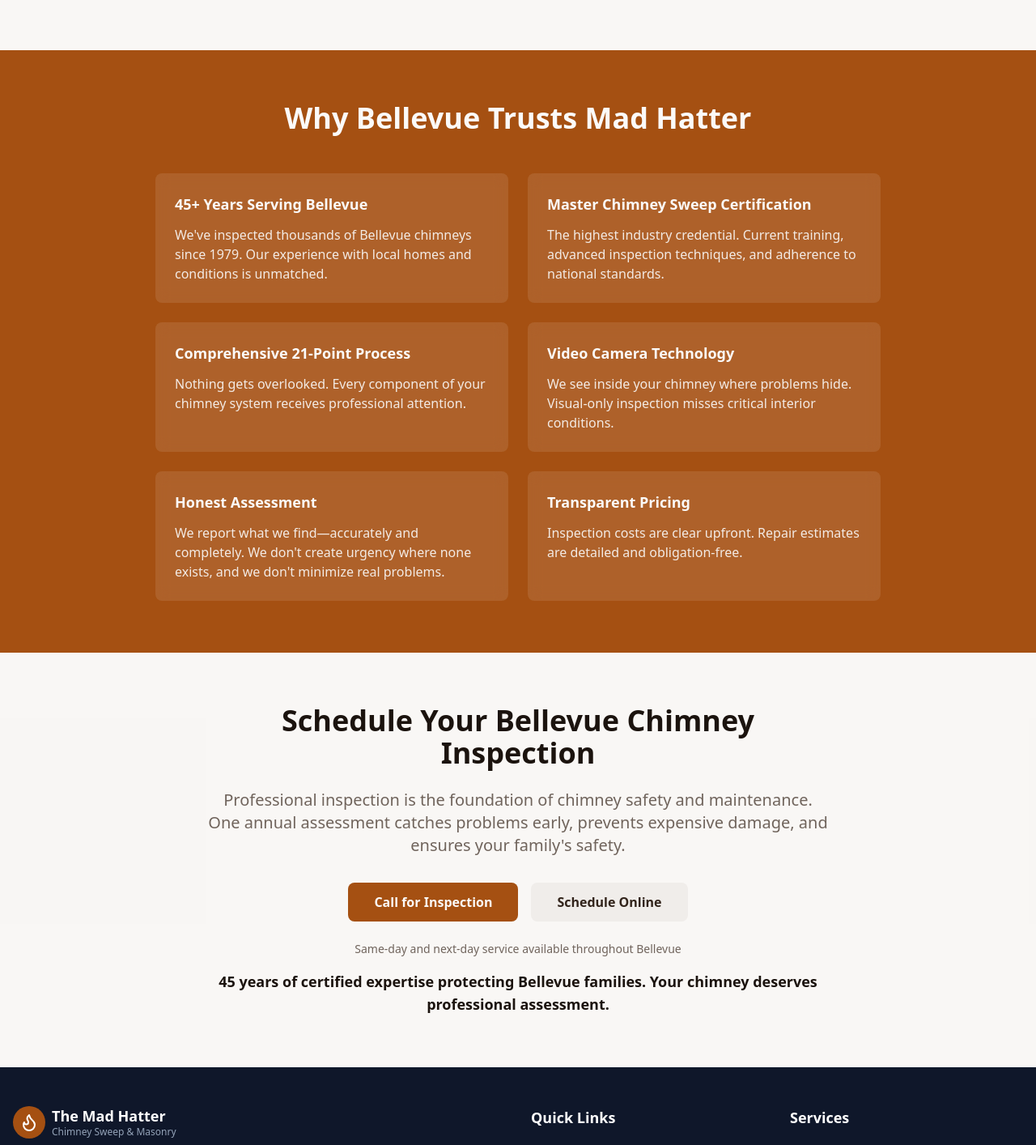
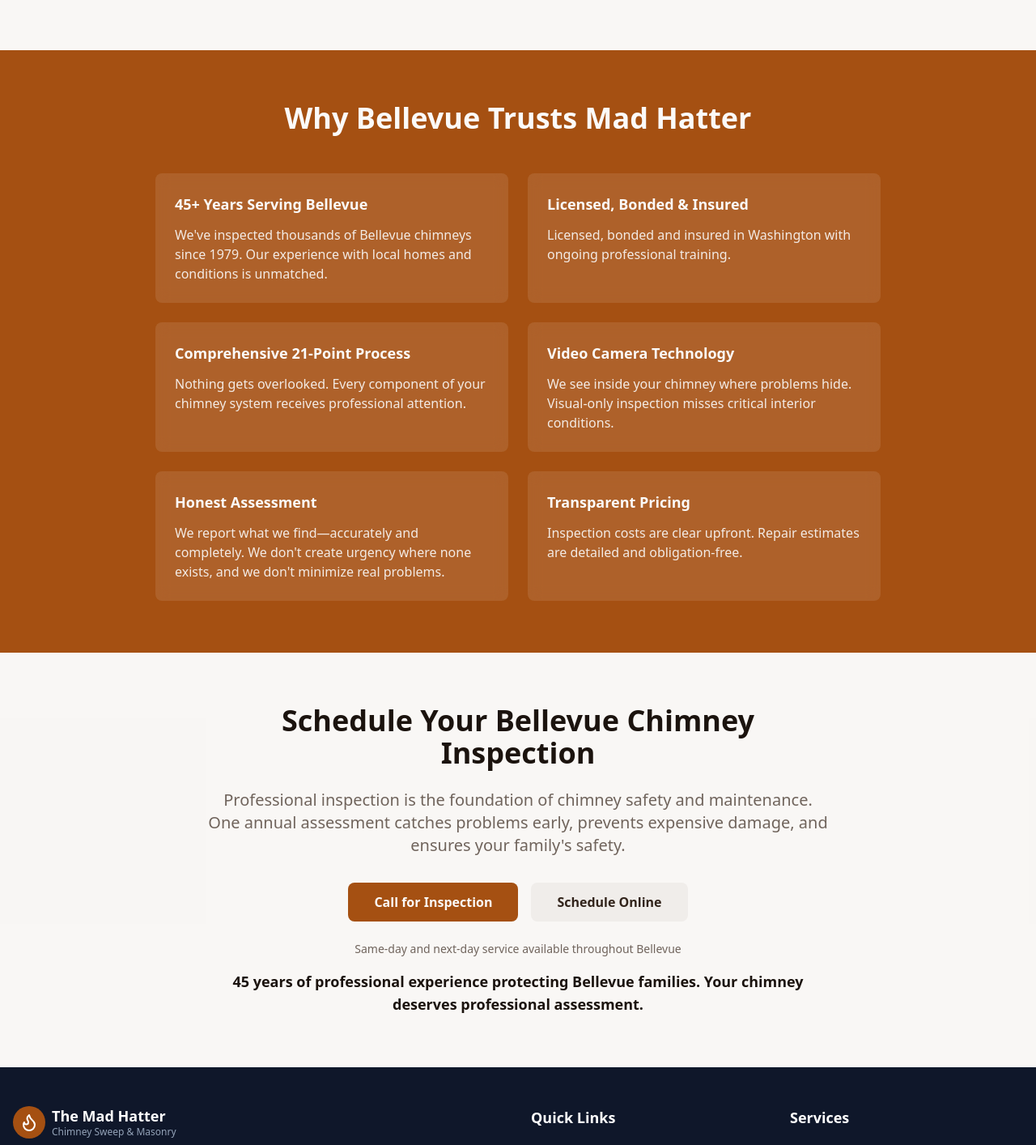
Before and after one commit to jaystonez/mad-hatter-chimney-sweep, a Next.js app: page /chimney-inspection-bellevue in a window 1280 px wide. Shown: the part 8004-9418 px from the top of the page at 81% size. Built offline with nearby package versions, Linux system fonts and the light colour scheme; a web font is replaced by a local one.

Commit message:
Reconcile trust claims and NAP on app/chimney-inspection-bellevue/page.tsx

```diff
--- a/app/chimney-inspection-bellevue/page.tsx
+++ b/app/chimney-inspection-bellevue/page.tsx
@@ -746,9 +746,9 @@ export default function ChimneyInspectionBellevuePage() {
               </div>
 
               <div className="bg-primary-foreground/10 backdrop-blur rounded-lg p-6">
-                <h3 className="font-bold text-lg mb-3">Master Chimney Sweep Certification</h3>
+                <h3 className="font-bold text-lg mb-3">Licensed, Bonded & Insured</h3>
                 <p className="text-primary-foreground/90">
-                  The highest industry credential. Current training, advanced inspection techniques, and adherence to national standards.
+                  Licensed, bonded and insured in Washington with ongoing professional training.
                 </p>
               </div>
 
@@ -812,7 +812,7 @@ export default function ChimneyInspectionBellevuePage() {
               Same-day and next-day service available throughout Bellevue
             </p>
             <p className="text-lg font-semibold mt-4">
-              45 years of certified expertise protecting Bellevue families. Your chimney deserves professional assessment.
+              45 years of professional experience protecting Bellevue families. Your chimney deserves professional assessment.
             </p>
           </div>
         </div>
```
